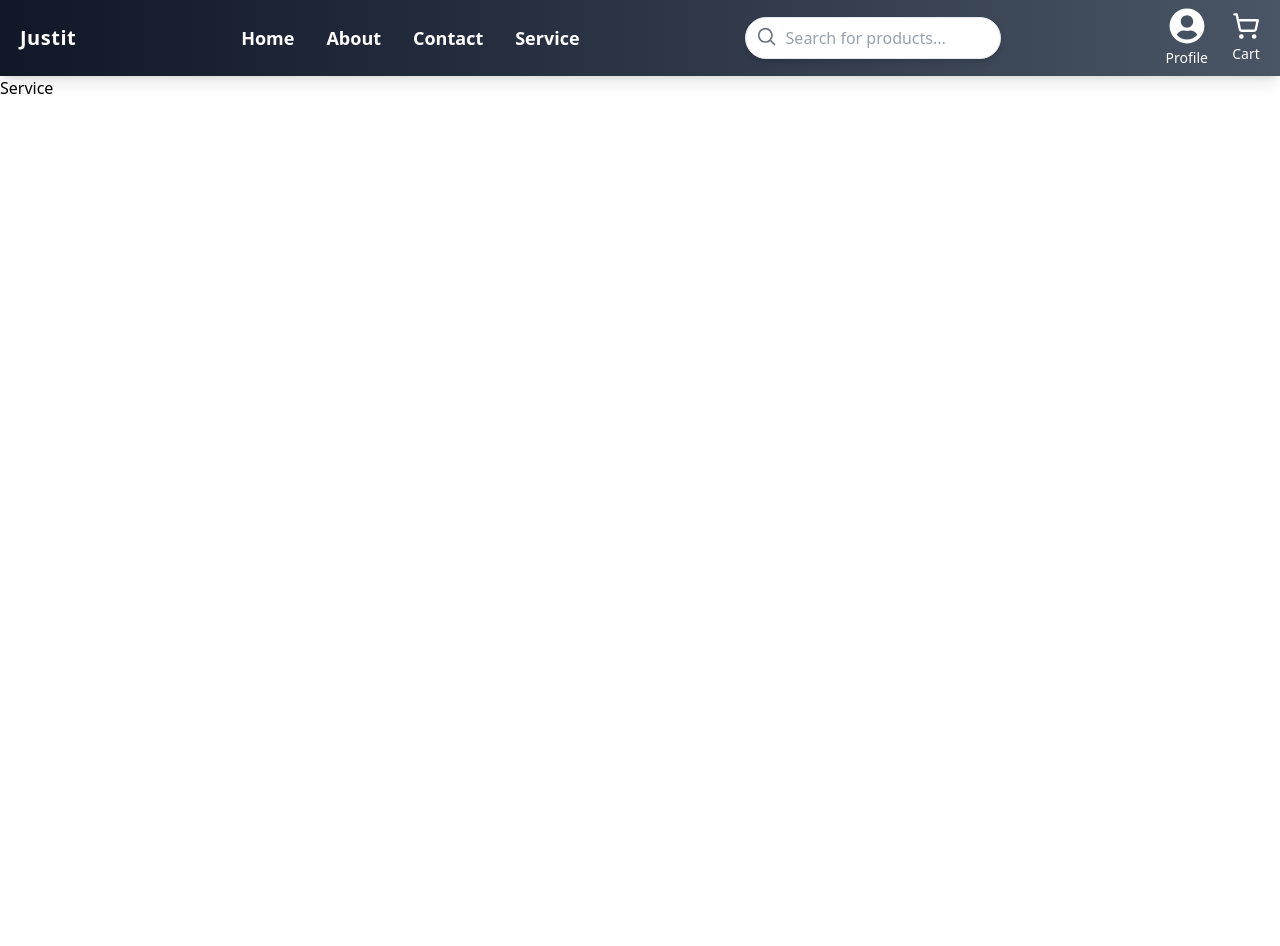
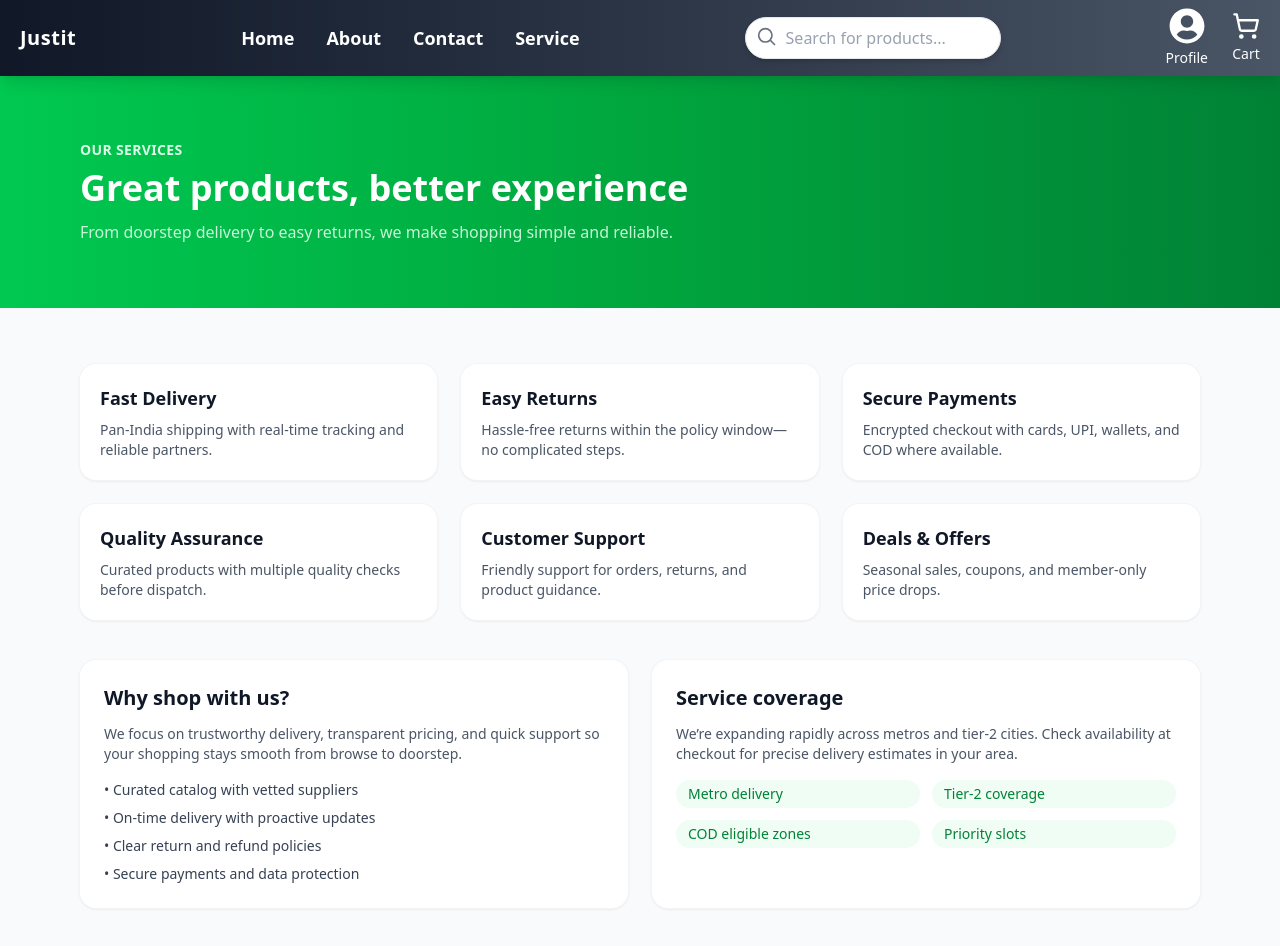
Before and after one commit to KunalChoudhary03/Justit, a React (Vite) app in the folder frontend/: page /service in a window 1280 px wide. Shown: the top 946 px of the page. Before the commit the page ends 800 px from the top, so only its background shows below. Built offline with nearby package versions, Linux system fonts and the light colour scheme; no server answers.

Commit message:
service Rebuild

```diff
--- a/frontend/src/Pages/Contact.jsx
+++ b/frontend/src/Pages/Contact.jsx
@@ -13,7 +13,7 @@ const Contact = () => {
             We’d love to hear from you
           </h1>
           <p className="mt-3 max-w-2xl text-green-100/90">
-            Questions, feedback, or support — reach us anytime.
+            Questions, feedback, or support - reach us anytime.
           </p>
         </div>
       </div>
--- a/frontend/src/Pages/Service.jsx
+++ b/frontend/src/Pages/Service.jsx
@@ -1,11 +1,121 @@
-import React from 'react'
+import React from "react";
 
 const Service = () => {
   return (
-    <div>
-      Service
+    <div className="min-h-screen bg-gray-50">
+      {/* Hero */}
+      <div className="bg-gradient-to-r from-green-500 via-green-600 to-green-700 text-white">
+        <div className="mx-auto max-w-6xl px-4 py-12 sm:py-14 lg:py-16">
+          <p className="text-sm font-semibold uppercase tracking-wide text-green-100">
+            Our Services
+          </p>
+          <h1 className="mt-2 text-3xl font-bold sm:text-4xl">
+            Great products, better experience
+          </h1>
+          <p className="mt-3 max-w-2xl text-green-100/90">
+            From doorstep delivery to easy returns, we make shopping simple and reliable.
+          </p>
+        </div>
+      </div>
+
+      {/* Services grid */}
+      <div className="mx-auto max-w-6xl px-4 py-10 sm:py-12 lg:py-14 space-y-10">
+        <div className="grid gap-6 sm:grid-cols-2 lg:grid-cols-3">
+          {[
+            {
+              title: "Fast Delivery",
+              desc: "Pan-India shipping with real-time tracking and reliable partners.",
+            },
+            {
+              title: "Easy Returns",
+              desc: "Hassle-free returns within the policy window—no complicated steps.",
+            },
+            {
+              title: "Secure Payments",
+              desc: "Encrypted checkout with cards, UPI, wallets, and COD where available.",
+            },
+            {
+              title: "Quality Assurance",
+              desc: "Curated products with multiple quality checks before dispatch.",
+            },
+            {
+              title: "Customer Support",
+              desc: "Friendly support for orders, returns, and product guidance.",
+            },
+            {
+              title: "Deals & Offers",
+              desc: "Seasonal sales, coupons, and member-only price drops.",
+            },
+          ].map((item) => (
+            <div
+              key={item.title}
+              className="rounded-2xl bg-white p-5 shadow-sm ring-1 ring-gray-100"
+            >
+              <h3 className="text-lg font-semibold text-gray-900">{item.title}</h3>
+              <p className="mt-2 text-sm text-gray-600">{item.desc}</p>
+            </div>
+          ))}
+        </div>
+
+        {/* Highlights */}
+        <div className="grid gap-6 lg:grid-cols-2">
+          <div className="rounded-2xl bg-white p-6 shadow-sm ring-1 ring-gray-100">
+            <h3 className="text-xl font-semibold text-gray-900">Why shop with us?</h3>
+            <p className="mt-3 text-sm text-gray-600">
+              We focus on trustworthy delivery, transparent pricing, and quick support so your shopping
+              stays smooth from browse to doorstep.
+            </p>
+            <ul className="mt-4 space-y-2 text-sm text-gray-700">
+              <li>• Curated catalog with vetted suppliers</li>
+              <li>• On-time delivery with proactive updates</li>
+              <li>• Clear return and refund policies</li>
+              <li>• Secure payments and data protection</li>
+            </ul>
+          </div>
+
+          <div className="rounded-2xl bg-white p-6 shadow-sm ring-1 ring-gray-100">
+            <h3 className="text-xl font-semibold text-gray-900">Service coverage</h3>
+            <p className="mt-3 text-sm text-gray-600">
+              We’re expanding rapidly across metros and tier-2 cities. Check availability at checkout
+              for precise delivery estimates in your area.
+            </p>
+            <div className="mt-4 grid grid-cols-2 gap-3 text-sm text-gray-700">
+              <span className="rounded-full bg-green-50 px-3 py-1 text-green-700">
+                Metro delivery
+              </span>
+              <span className="rounded-full bg-green-50 px-3 py-1 text-green-700">
+                Tier-2 coverage
+              </span>
+              <span className="rounded-full bg-green-50 px-3 py-1 text-green-700">
+                COD eligible zones
+              </span>
+              <span className="rounded-full bg-green-50 px-3 py-1 text-green-700">
+                Priority slots
+              </span>
+            </div>
+          </div>
+        </div>
+
+        {/* CTA */}
+        <div className="rounded-2xl bg-green-600 px-6 py-7 text-white shadow-sm sm:px-8 lg:flex lg:items-center lg:justify-between">
+          <div>
+            <h3 className="text-xl font-semibold">Need help with an order?</h3>
+            <p className="mt-2 text-sm text-green-100">
+              Reach out for order status, returns, or product questions. We’re here to assist.
+            </p>
+          </div>
+          <div className="mt-4 lg:mt-0">
+            <a
+              href="/contact"
+              className="inline-flex items-center rounded-lg bg-white px-4 py-2 text-sm font-semibold text-green-700 shadow-sm transition hover:bg-green-50 focus:outline-none focus:ring-2 focus:ring-white/60 focus:ring-offset-2 focus:ring-offset-green-600"
+            >
+              Contact support
+            </a>
+          </div>
+        </div>
+      </div>
     </div>
-  )
-}
+  );
+};
 
-export default Service
+export default Service;
```
